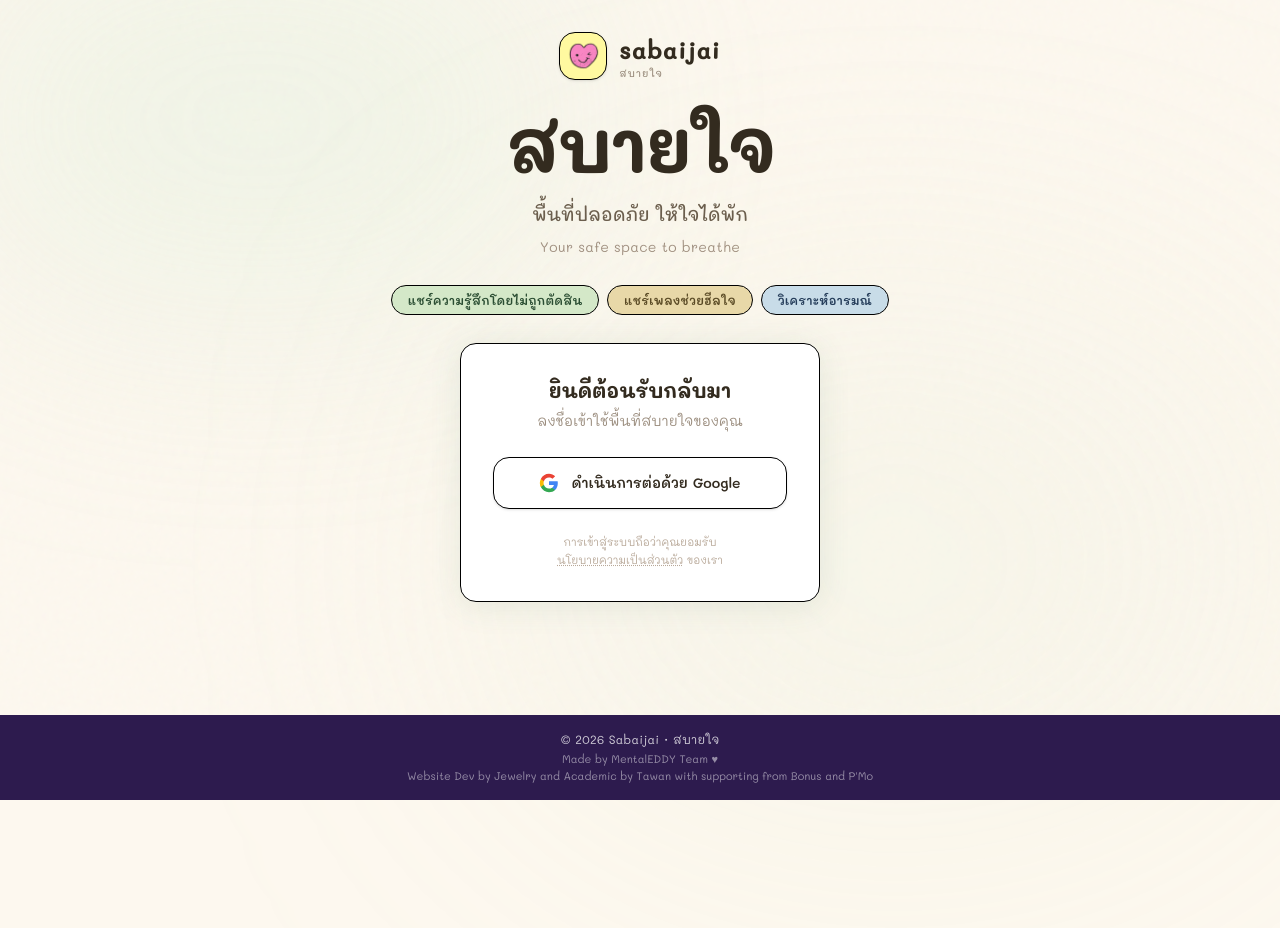
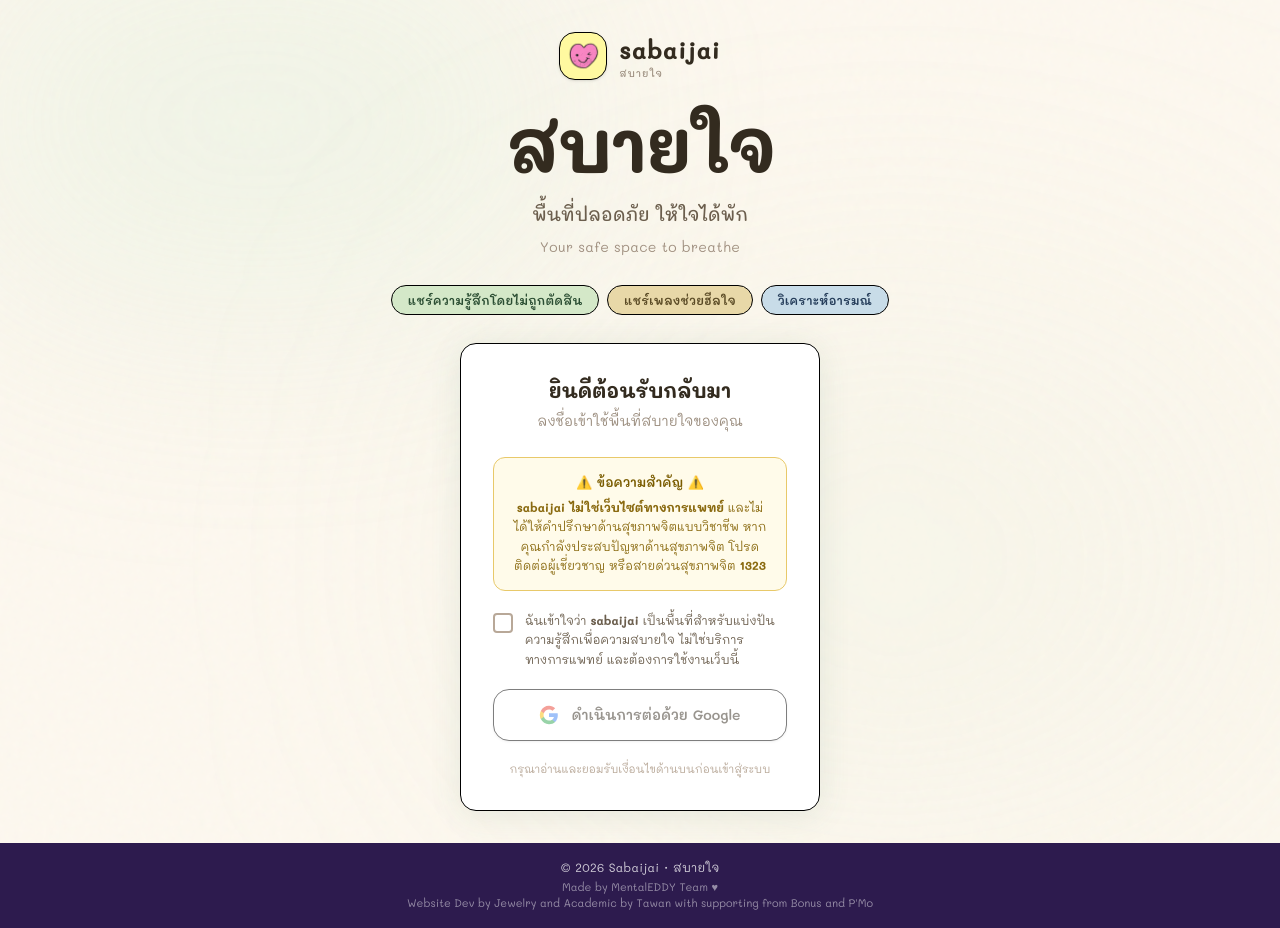
Before and after one commit to jewelryluksamee/sabaijai, a Next.js app: page / in a window 1280 px wide. Before the commit the page ends 800 px from the top, so only its background shows below. Built offline with nearby package versions, Linux system fonts and the light colour scheme; no server answers.

Commit message:
feat: add ConsentSignIn component for user consent before login

```diff
--- a/app/page.tsx
+++ b/app/page.tsx
@@ -1,5 +1,5 @@
 import Image from "next/image";
-import GoogleSignIn from "@/components/GoogleSignIn";
+import ConsentSignIn from "@/components/ConsentSignIn";
 
 export default function LoginPage() {
   return (
@@ -67,15 +67,8 @@
               </p>
             </div>
 
-            <GoogleSignIn />
+            <ConsentSignIn />
 
-            <p className="text-center text-[11px] text-[#b8a898] leading-relaxed">
-              การเข้าสู่ระบบถือว่าคุณยอมรับ{" "} <br/>
-              <span className="underline decoration-dotted cursor-pointer hover:text-[#6b5e4d] transition-colors">
-                นโยบายความเป็นส่วนตัว
-              </span>
-              {" "}ของเรา
-            </p>
           </div>
         </div>
 
--- /dev/null
+++ b/components/ConsentSignIn.tsx
@@ -0,0 +1,58 @@
+"use client";
+
+import { useState } from "react";
+import GoogleSignIn from "@/components/GoogleSignIn";
+
+export default function ConsentSignIn() {
+  const [agreed, setAgreed] = useState(false);
+
+  return (
+    <div className="space-y-5">
+      {/* Disclaimer box */}
+      <div className="rounded-xl border border-[#e8c96a] bg-[#fffbea] px-4 py-3.5 text-center space-y-1.5">
+        <p className="text-[13px] font-semibold text-[#7a5c00]">
+          ⚠️ ข้อความสำคัญ ⚠️
+        </p>
+        <p className="text-[12px] text-[#8a6a10] leading-relaxed">
+          <strong>sabaijai ไม่ใช่เว็บไซต์ทางการแพทย์</strong> และไม่ได้ให้คำปรึกษาด้านสุขภาพจิตแบบวิชาชีพ
+          หากคุณกำลังประสบปัญหาด้านสุขภาพจิต โปรดติดต่อผู้เชี่ยวชาญ
+          หรือสายด่วนสุขภาพจิต <strong>1323</strong>
+        </p>
+      </div>
+
+      {/* Consent checkbox */}
+      <label className="flex items-start gap-3 cursor-pointer group">
+        <div className="relative mt-0.5 flex-shrink-0">
+          <input
+            type="checkbox"
+            className="sr-only peer"
+            checked={agreed}
+            onChange={(e) => setAgreed(e.target.checked)}
+          />
+          <div className="w-5 h-5 rounded border-2 border-[#b8a898] bg-white peer-checked:bg-[#4e7c5f] peer-checked:border-[#4e7c5f] transition-all flex items-center justify-center">
+            {agreed && (
+              <svg className="w-3 h-3 text-white" viewBox="0 0 12 10" fill="none">
+                <path d="M1 5l3.5 3.5L11 1" stroke="currentColor" strokeWidth="2" strokeLinecap="round" strokeLinejoin="round" />
+              </svg>
+            )}
+          </div>
+        </div>
+        <p className="text-[12px] text-[#6b5e4d] leading-relaxed">
+          ฉันเข้าใจว่า <strong>sabaijai</strong> เป็นพื้นที่สำหรับแบ่งปันความรู้สึกเพื่อความสบายใจ
+          ไม่ใช่บริการทางการแพทย์ และต้องการใช้งานเว็บนี้
+        </p>
+      </label>
+
+      {/* Sign in button — disabled until consent given */}
+      <div className={agreed ? "" : "opacity-50 pointer-events-none"}>
+        <GoogleSignIn />
+      </div>
+
+      {!agreed && (
+        <p className="text-center text-[11px] text-[#b8a898]">
+          กรุณาอ่านและยอมรับเงื่อนไขด้านบนก่อนเข้าสู่ระบบ
+        </p>
+      )}
+    </div>
+  );
+}
```
